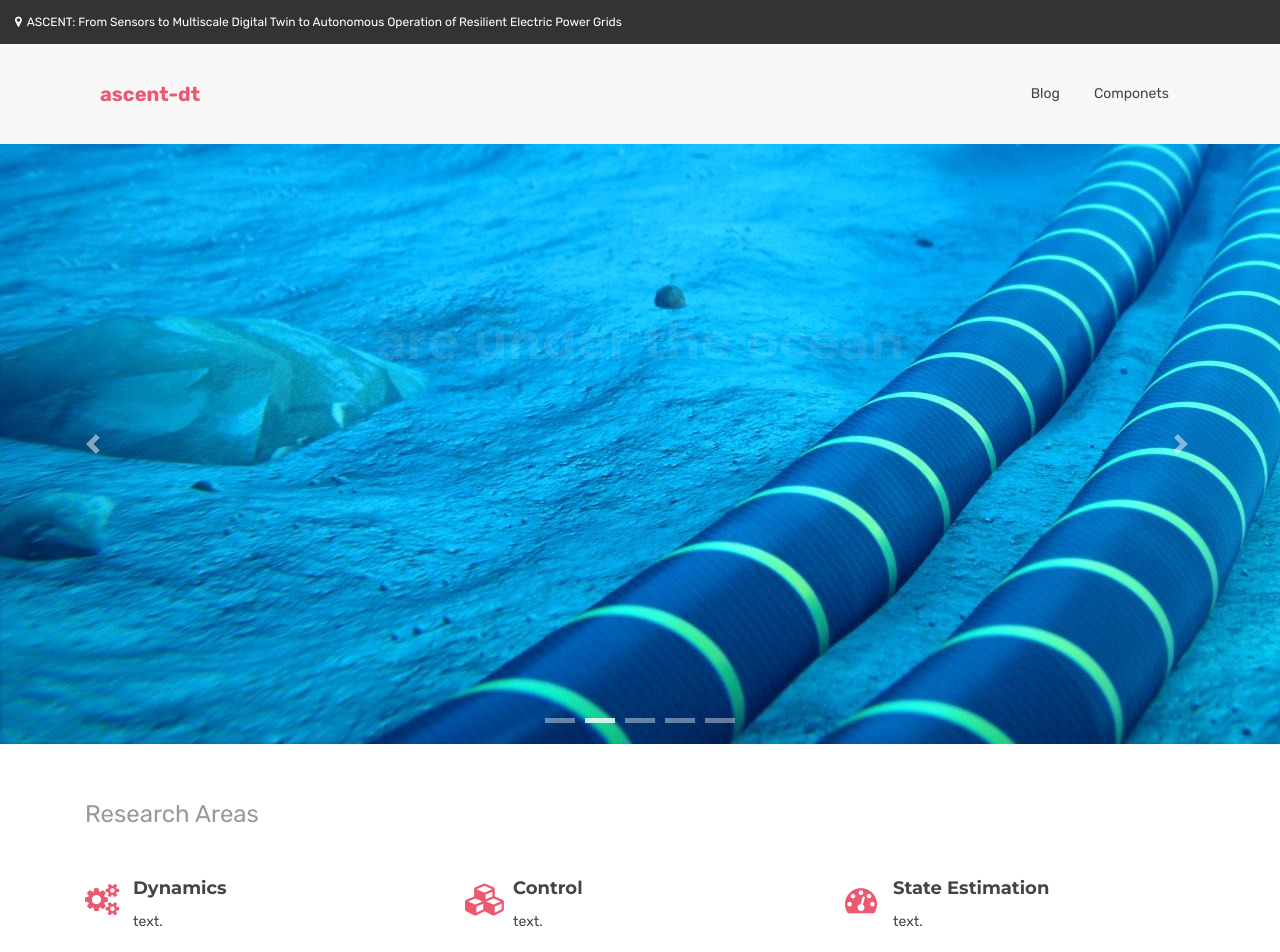
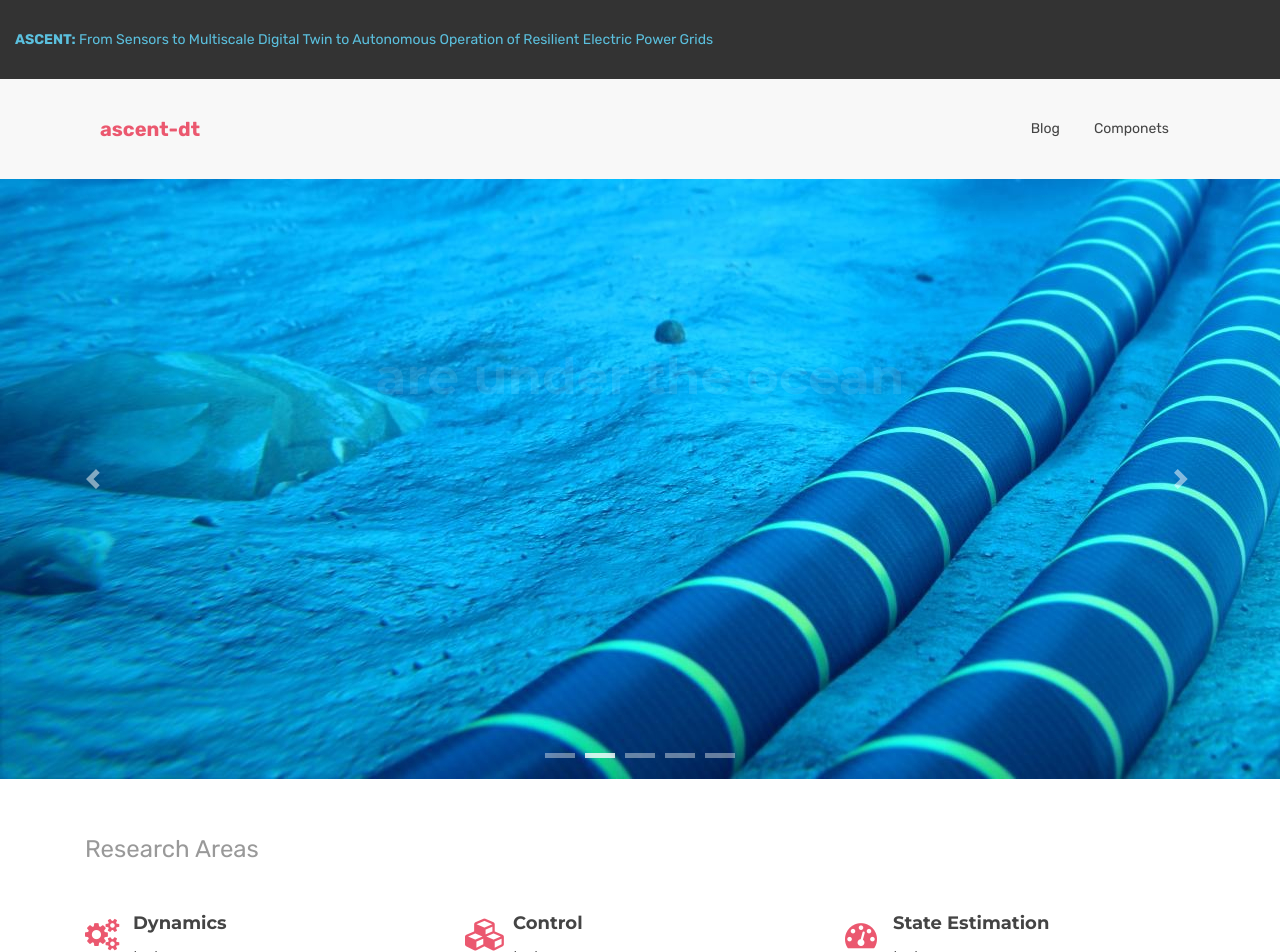
Before and after one commit to ascent-dt/ascent-dt-old.github.io, a Jekyll site: the page built from index.html, in a window 1280 px wide. Shown: the top 952 px of the page. Built offline with Jekyll 4.4.1, drawn with Linux system fonts in a browser that asks for light colours.

Commit message:
Update nav-bar.html

```diff
--- a/_includes/themes/bootstrap/nav-bar.html
+++ b/_includes/themes/bootstrap/nav-bar.html
@@ -1,7 +1,7 @@
             <div class="top-menu">
               <p>
                 <span class="left">
-                  <a><i class="fa fa-map-marker"></i>ASCENT: From Sensors to Multiscale Digital Twin to Autonomous Operation of Resilient Electric Power Grids</a>
+                  <p class="text-info"><strong>ASCENT:</strong> From Sensors to Multiscale Digital Twin to Autonomous Operation of Resilient Electric Power Grids</p>
                   <!--
                   <a href="https://www.google.com/maps/place/141+Warren+St+%23141,+Newark,+NJ+07103/@40.7415162,-74.1784399,17z/data=!3m1!4b1!4m5!3m4!1s0x89c2537db02aa28f:0x722fdfb8c3dc4762!8m2!3d40.7415162!4d-74.1784399?entry=ttu"><i class="fa fa-map-marker"></i>New Jersey Institute of Technology, Newark, New Jersey, USA</a>
                   <a href="#"><i class="fa fa-mobile-phone"></i>+9 34476 3244</a>
```
